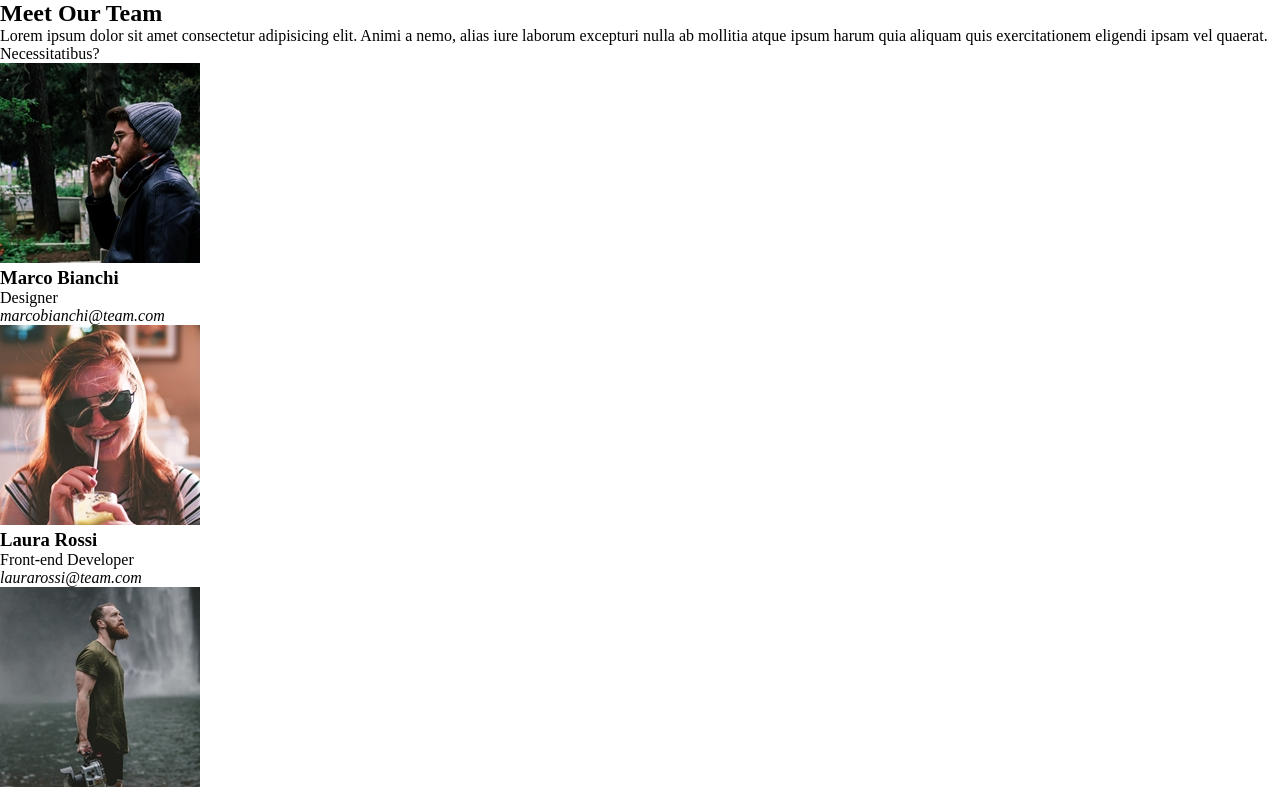
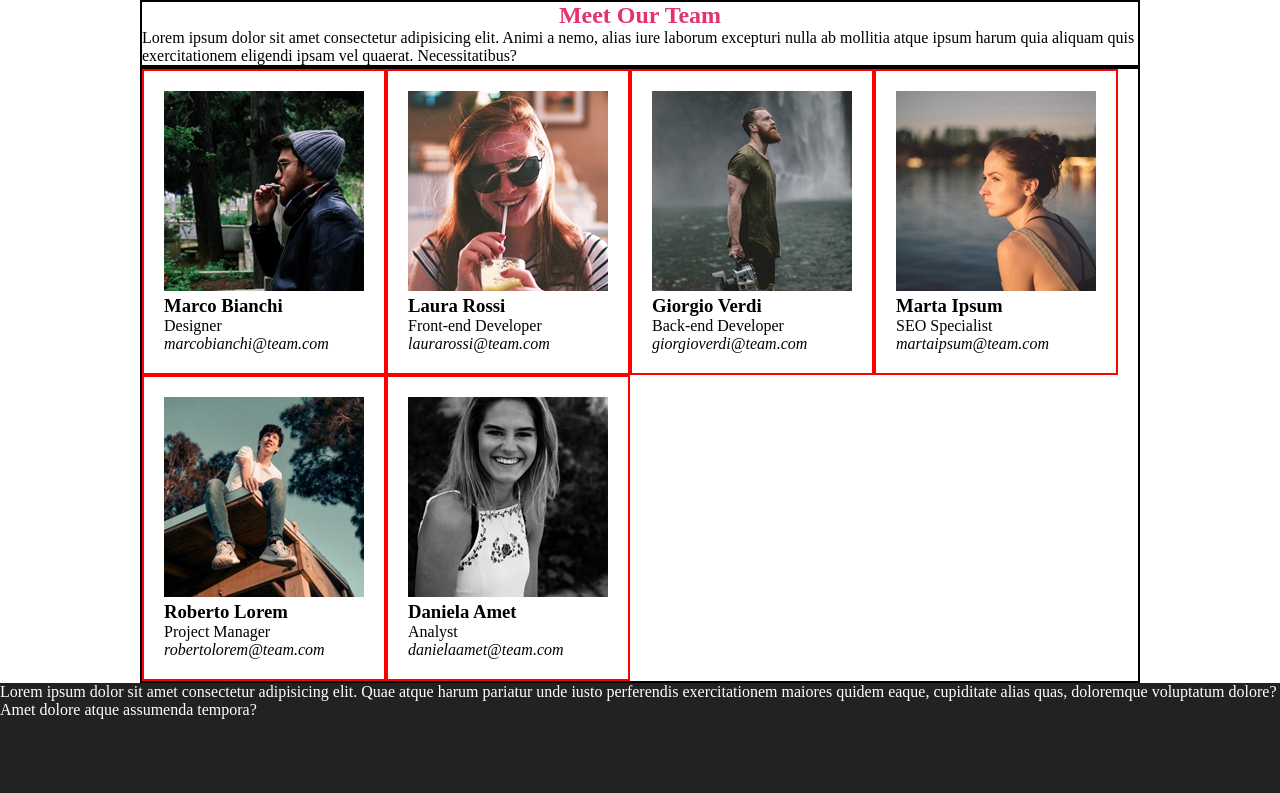
Before and after one commit to edocico/html-css-float-cards, a plain HTML site: page index.html in a window 1280 px wide. Shown: the top 793 px of the page. Drawn offline with Linux system fonts and the light colour scheme.

Commit message:
mofica html , aggiunto debug+float+clearfix

```diff
--- a/css/style.css
+++ b/css/style.css
@@ -4,11 +4,40 @@
     box-sizing: border-box;
 }
 
+/*debug*/
+
+.debug .container {
+    border: 2px solid black;
+}
+
+.debug .card {
+    border: 2px solid red;
+    padding: 20px;
+}
+
+.container {
+    max-width: 1000px;
+    margin: 0 auto;
+}
+
 /* header*/
 
+h1 {
+    color: #E53170;
+    text-align: center;
+}
 
 /*main*/
 
+.card {
+    float: left;
+}
+
+.clearfix::after {
+    content: '';
+    display: table;
+    clear: both;
+}
 
 /*footer*/
 
--- a/index.html
+++ b/index.html
@@ -6,7 +6,7 @@
     <title>Floating Cards</title>
     <link rel="stylesheet" href="./css/style.css">
 </head>
-<body>
+<body class="debug">
 <!--sezione di testa con titolo e paragrafo-->
     <header>
 
@@ -19,16 +19,19 @@
 <!--sezione card-->
     <main>
 
-        <section class="container">
+        <section>
+
+            <div class="container clearfix">
 <!--prima card-->
-            <div class="card"><img src="./img/male1.png" alt="male-photo1">
+                <div class="card">
+                    <img src="./img/male1.png" alt="male-photo1">
                     <h3>Marco Bianchi</h3>
                     <p>Designer</p>
                     <address>marcobianchi@team.com</address>
                 </div>
 <!--seconda card-->
                 <div class="card">
-                <img src="./img/female1.png" alt="female-photo1">
+                    <img class="photo"    src="./img/female1.png" alt="female-photo1">
                     <h3>Laura Rossi</h3>
                     <p>Front-end Developer</p>
                     <address>laurarossi@team.com</address>
@@ -62,6 +65,8 @@
                     <address>danielaamet@team.com</address>
                 </div>
 
+            </div>
+
         </section>
 
     </main>
```
Lines whose indentation alone changed are shown as unchanged.
